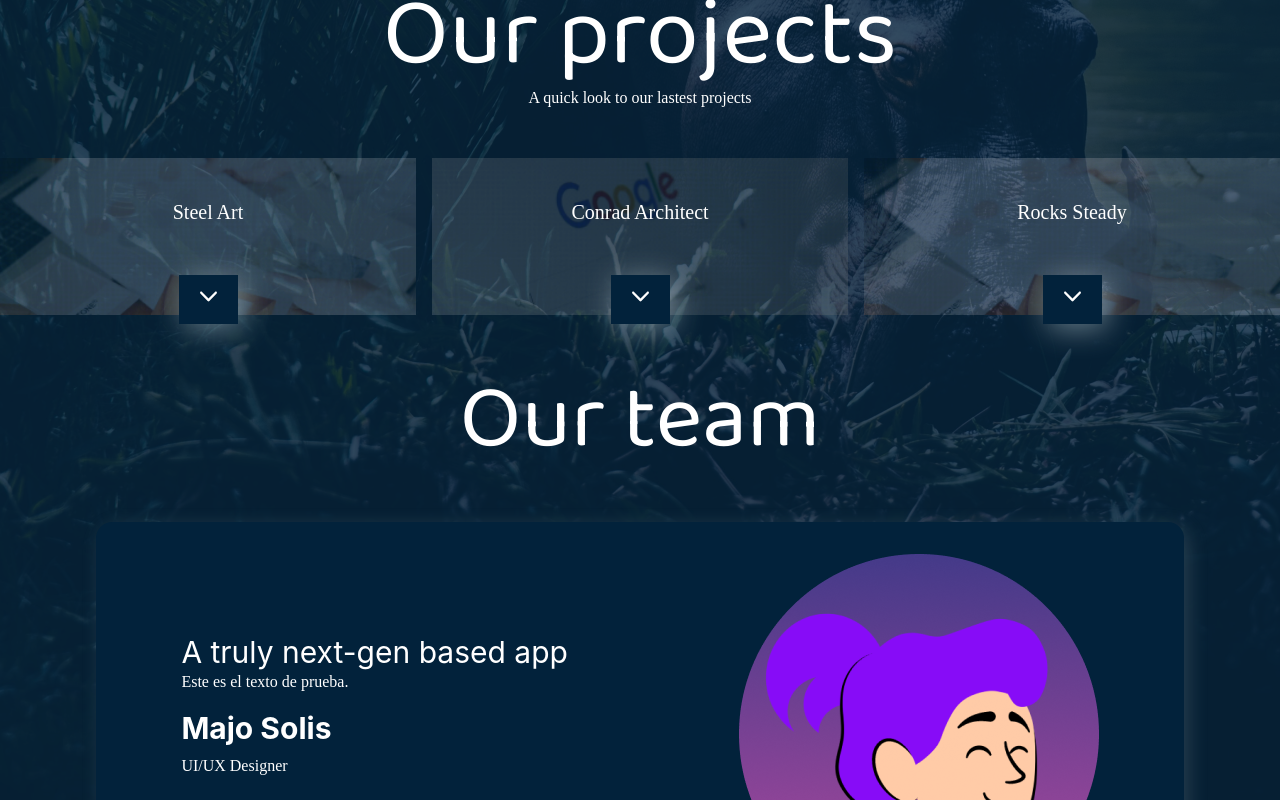
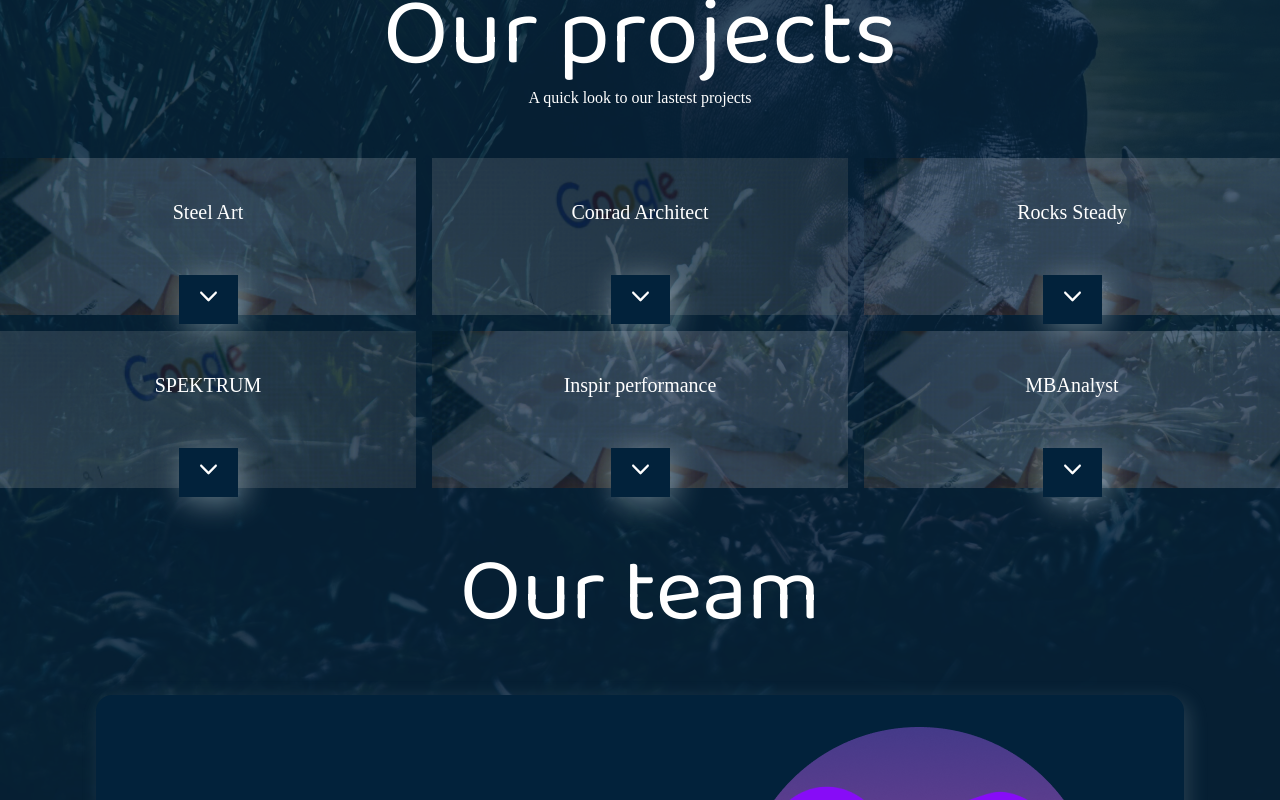
Before and after one commit to thehipposoft/thehipposoftsite, a Next.js app: page / in a window 1280 px wide. Shown: the part 1620-2420 px from the top of the page. Built offline with nearby package versions, Linux system fonts and the light colour scheme; a web font is replaced by a local one.

Commit message:
Last changes

```diff
--- a/components/common/carousel/Carousel.tsx
+++ b/components/common/carousel/Carousel.tsx
@@ -60,7 +60,7 @@ const Caraousel = () => {
 
     return(
         <motion.div
-        className='relative  rounded-2xl'
+        className='relative rounded-2xl'
         initial={{
             opacity: 0,
             x: -50,
@@ -73,7 +73,7 @@ const Caraousel = () => {
         transition={{duration: 1}}
         >
             <div className="">
-                <div className="ContenedorSlides flex flex-nowrap" ref={carousel}>
+                <div className="flex flex-nowrap" ref={carousel}>
                     {
                         TEAM_DATA.map((value, index) => <Slide title={value.title} text={value.text} name={value.name} rol={value.rol} />)
                     }
--- a/components/header/Header.tsx
+++ b/components/header/Header.tsx
@@ -10,10 +10,11 @@ import styles from './Header.module.scss';
 const Header = () => {
     return (
         <motion.div
-        className={styles.container}
-        initial={{opacity: 0}}
-        whileInView={{opacity: 1}}
-        transition={{duration: 1}}
+            className={styles.container}
+            initial={{opacity: 0}}
+            whileInView={{opacity: 1}}
+            transition={{duration: 1.5}}
+            viewport={{ once: true }}
         >
             <Image src={'/assets/logo.png'} alt={'Hipposoft Logo'} width={154} height={60} />
             <Button label={'MENU'} />
--- a/components/technologies/card/index.tsx
+++ b/components/technologies/card/index.tsx
@@ -9,16 +9,22 @@ type cardProps = {
     image: string,
     title: string,
     text: string,
+    linkTo: string,
+    variants: any,
 };
 
-const Card = ({image, title, text}:cardProps) => {
+const Card = ({image, title, text, linkTo, variants}:cardProps) => {
     return(
-        <div
+        <motion.a
+            href={linkTo}
+            target={"_blank"}
+            rel={'noreferrer'}
             className='flex flex-col items-center card py-4 cursor-pointer'
             style={{
                 backgroundImage:  `url(${image})`,
                 backgroundSize: 'cover'
             }}
+            variants={variants}
         >
             <p className='text-xl pt-6'>{title}</p>
             <p className='card-text opacity-0 duration-500'>{text}</p>
@@ -28,9 +34,9 @@ const Card = ({image, title, text}:cardProps) => {
                     width={35}
                     height={35}
                     className={'card-image'}
-                 />
+                />
             </div>
-        </div>
+        </motion.a>
     )
 }
 
--- a/components/technologies/constants.tsx
+++ b/components/technologies/constants.tsx
@@ -2,17 +2,39 @@
      {
         image: '/assets/images/technologies/technologies_1.png',
         title: 'Steel Art',
-        text: 'l texto d e pruebae pruebae pruebae prueba',
+        text: 'Example text',
+        linkTo: 'https://steelartsla.com.ar/',
      },
      {
         image: '/assets/images/technologies/technologies_2.png',
         title: 'Conrad Architect',
-        text: 'l texto d e pruebae pruebae pruebae prueba',
+        text: 'Example text',
+        linkTo: 'https://www.conradarchitect.com/',
+
      },
      {
         image: '/assets/images/technologies/technologies_1.png',
         title: 'Rocks Steady',
-        text: 'l texto d e pruebae pruebae pruebae prueba',
+        text: 'Example text',
+        linkTo: 'https://www.rocksteadydigital.com.au/',
+     },
+     {
+         image: '/assets/images/technologies/technologies_2.png',
+         title: 'SPEKTRUM',
+         text: 'Example text',
+         linkTo: 'https://spektrum-holding.de/',
+     },
+     {
+         image: '/assets/images/technologies/technologies_1.png',
+         title: 'Inspir performance',
+         text: 'Example text',
+         linkTo: 'https://www.inspirperformance.com/',
+     },
+     {
+         image: '/assets/images/technologies/technologies_1.png',
+         title: 'MBAnalyst',
+         text: 'Example text',
+         linkTo: 'https://www.mbanalyst.com/',
      },
  ];
 
--- a/components/technologies/index.tsx
+++ b/components/technologies/index.tsx
@@ -1,6 +1,6 @@
 import React from 'react';
 import Card from './card';
-import { motion } from 'framer-motion';
+import { motion, Variants } from 'framer-motion';
 
 //Sytles
 
@@ -8,20 +8,49 @@ import { motion } from 'framer-motion';
 import { CARD_DATA } from './constants';
 
 const Technologies = () => {
+
+    const parentVariants: Variants = {
+        hidden: {
+            opacity: 0,
+            y: 25
+        },
+        visible: {
+            opacity: 1,
+            y: 0,
+            transition: {
+                when: 'beforeChildren',
+                staggerChildren: 0.3,
+                duration: 1.5,
+                delay: 2,
+            },
+        },
+    }
+
+    const childVariants: Variants = {
+        hidden: {
+            opacity: 0,
+            y: 25
+        },
+        visible: {
+            opacity: 1,
+            y: 0
+        }
+    }
+
     return(
         <div className='max-w-[1200px] mx-auto py-4'>
             <div className='flex flex-col items-center text-center md:text-left'>
                 <motion.h1
                     initial={{
                         opacity: 0,
-                        x: -50,
+                        x: -70,
                         }}
                     whileInView={{
                         opacity: 1,
                         x: 0,
                     }}
                     viewport={{ once: true }}
-                    transition={{duration: 1}}
+                    transition={{duration: 1, delay: .8}}
                     className={'text-7xl md:text-8xl'}
                 >Our projects
                 </motion.h1>
@@ -36,24 +65,28 @@ const Technologies = () => {
                         y: 0,
                     }}
                     viewport={{ once: true }}
-                transition={{duration: 1, delay: 0.5}}
-                >A quick look to our lastest projects</motion.p>
+                    transition={{duration: 1, delay: 1.5}}
+                >
+                    A quick look to our lastest projects
+                </motion.p>
             </div>
             <motion.div
                 className='grid md:grid-cols-3 md:gap-4 gap-8 py-6'
-            initial={{
-                opacity: 0,
-                x: -50,
-                }}
-            whileInView={{
-                opacity: 1,
-                x: 0,
-            }}
+                variants={parentVariants}
+                initial={'hidden'}
+                whileInView={'visible'}
                 viewport={{ once: true }}
                 transition={{duration: 1, delay: 1}}
             >
                 {
-                    CARD_DATA.map((value, index) => <Card image={value.image} title={value.title} text={value.text}/>)
+                    CARD_DATA.map((value, index) =>
+                    <Card
+                        image={value.image}
+                        title={value.title}
+                        text={value.text}
+                        variants={childVariants}
+                        linkTo={value.linkTo}
+                    />)
                 }
             </motion.div>
         </div>
--- a/components/values/Box/index.tsx
+++ b/components/values/Box/index.tsx
@@ -7,13 +7,16 @@ type boxProps = {
     image: string,
     title: string,
     text: string,
+    variants: any,
 };
 
 
-const Box = ({image, title, text}:boxProps) => {
+const Box = ({image, title, text, variants}:boxProps) => {
     return(
         <motion.div
-        className='flex flex-col md:items-start items-center bg-box-color p-8 rounded-3xl transition ease duration-500 hover:-translate-y-4 shadow-md hover:shadow-slate-400 w-3/4 md:w-full mx-auto md:mx-0'>
+            className='flex flex-col md:items-start items-center bg-box-color p-8 rounded-3xl transition ease duration-500 hover:-translate-y-4 shadow-md hover:shadow-slate-400 w-3/4 md:w-full mx-auto md:mx-0'
+            variants={variants}
+            >
             <div className='rounded-xl bg-box-image-color min-h-[80px] min-w-[80px] flex justify-center mb-4'>
                 <img src={image} alt='value icon' className='my-0 mx-auto'/>
             </div>
--- a/components/values/index.tsx
+++ b/components/values/index.tsx
@@ -1,24 +1,47 @@
 import React from 'react';
 //Components & constants
-import { motion } from 'framer-motion';
+import { motion, Variants } from 'framer-motion';
 import { VALUES_DATA } from './constants';
 import Box from './Box';
 
 const Value = () => {
+
+    const parentVariants: Variants = {
+        hidden: { opacity: 0, x: 25 },
+        visible: {
+            opacity: 1,
+            x: 0,
+            transition: {
+                when: 'beforeChildren',
+                staggerChildren: 0.4,
+                duration: 1,
+                delay: 2,
+            }
+        },
+    }
+
+    const boxVariants: Variants = {
+        hidden: { opacity: 0, x: 25 },
+        visible: {
+            opacity: 1,
+            x: 0,
+        },
+    }
+
     return(
         <div className='max-w-[1200px] m-auto'>
             <div className='flex flex-col items-center text-center md:text-left my-4 md:my-0'>
                 <motion.h1
                     initial={{
                         opacity: 0,
-                        x: -50,
+                        x: -75,
                         }}
                     whileInView={{
                         opacity: 1,
                         x: 0,
                     }}
                     viewport={{ once: true }}
-                    transition={{duration: 1}}
+                    transition={{duration: 1.5, delay: .8}}
                     className={'text-6xl md:text-8xl'}
 
                 >We add value</motion.h1>
@@ -32,24 +55,22 @@ const Value = () => {
                         y: 0,
                     }}
                     viewport={{ once: true }}
-                transition={{duration: 1, delay: 0.5}}
+                    transition={{duration: 1.5, delay: 1.5}}
                     className='md:mb-8'>
-                    Lorem ipsum dolor sit amet, consectetur adipiscing elit.</motion.p>
+                    Lorem ipsum dolor sit amet, consectetur adipiscing elit.
+                </motion.p>
             </div>
             <motion.div
                 className='grid md:grid-cols-3 grid-cols-1 gap-8'
-            initial={{
-                opacity: 0,
-                x: -50,
-                }}
-            whileInView={{
-                opacity: 1,
-                x: 0,
-            }}
+                variants={parentVariants}
+                initial={'hidden'}
+                whileInView={'visible'}
                 viewport={{ once: true }}
-            transition={{duration: 1, delay: 1}}
             >
-                {VALUES_DATA.map((item, index) => <Box image={item.image} title={item.title} text={item.text} />)}
+                {
+                    VALUES_DATA.map((item, index) =>
+                    <Box image={item.image} title={item.title} text={item.text} variants={boxVariants} />)
+                }
             </motion.div>
         </div>
     )
--- a/pages/index.tsx
+++ b/pages/index.tsx
@@ -15,7 +15,7 @@ export default function Home() {
     return (
         <div className={styles.container}>
             <Head>
-                <title>Create Next App</title>
+                <title>Hipposoft | Let's Create</title>
                 <meta name="description" content="Generated by create next app" />
                 <link rel="icon" href="/favicon.ico" />
             </Head>
```
Also changed, not shown: components/banner/Banner.tsx (+5 -5 lines). Lines whose indentation alone changed are shown as unchanged.
